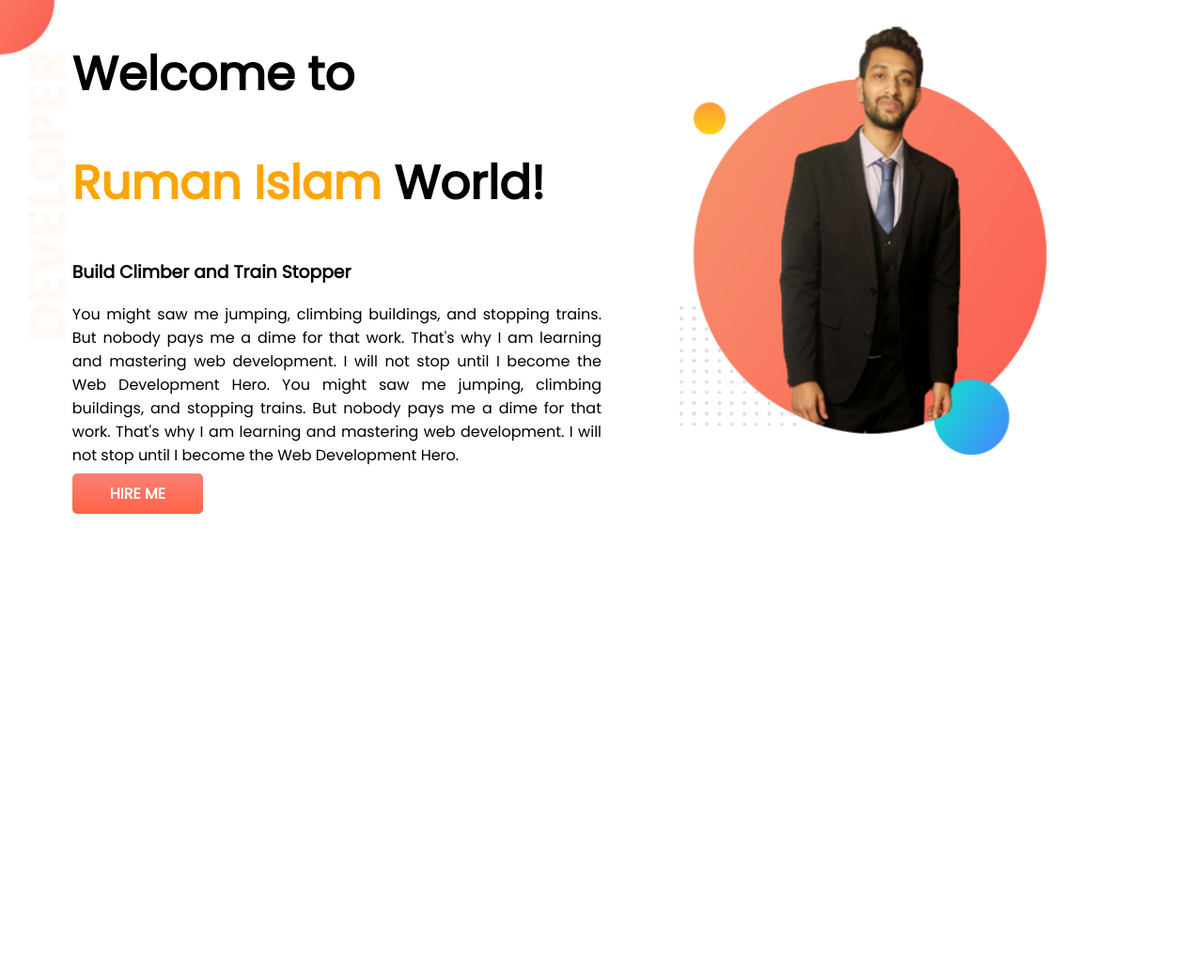
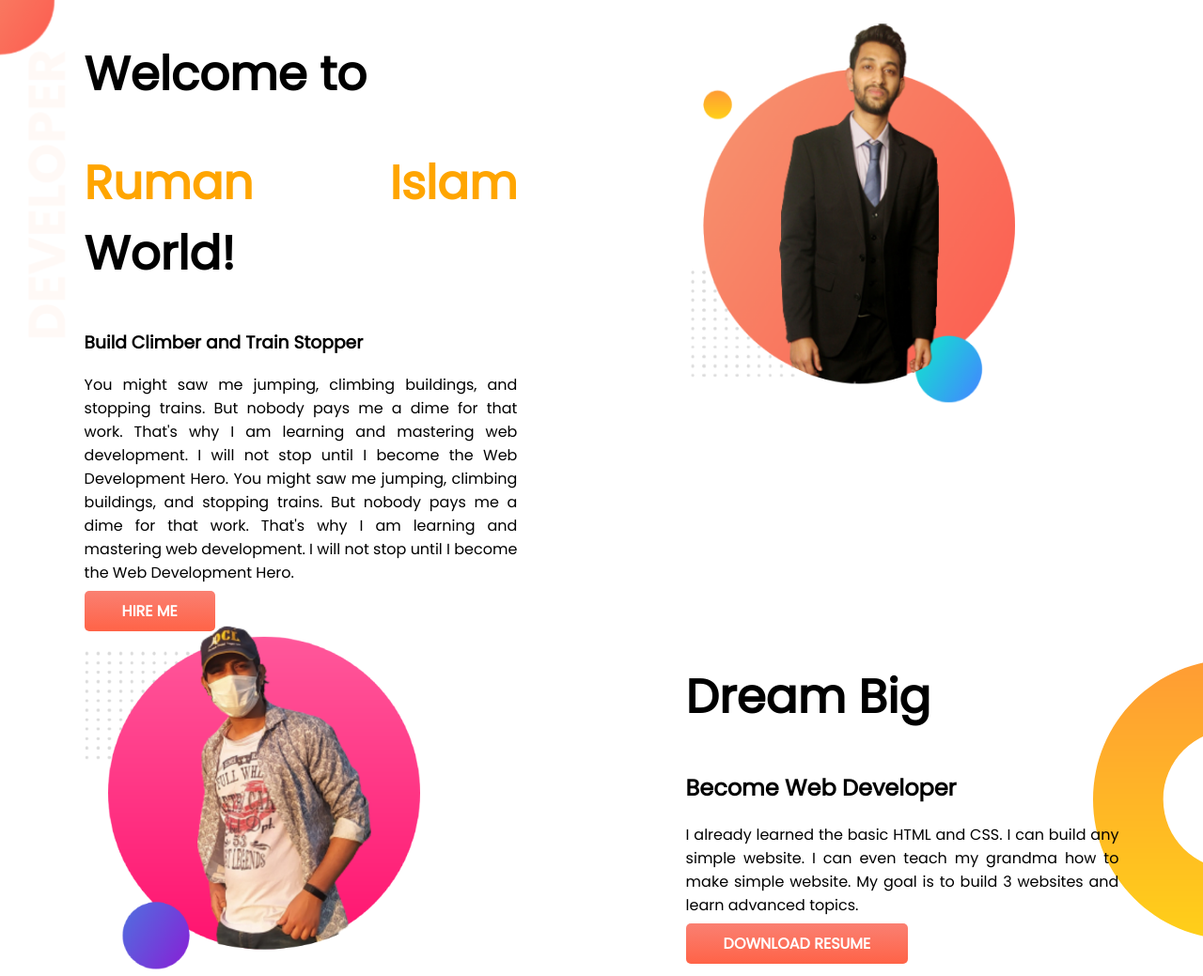
Before and after one commit to Ruman-Islam/developer-portfolio, a plain HTML site: page index.html in a window 1280 px wide. Shown: the whole page at 94% size. Before the commit the page ends 800 px from the top, so only its background shows below. Drawn offline with Linux system fonts and the light colour scheme.

Commit message:
middle banner completed

```diff
--- a/index.html
+++ b/index.html
@@ -29,10 +29,22 @@
                 Development
                 Hero.
             </p>
-            <a class="hire-button" target="_blank" href="#">HIRE ME</a>
+            <a class="link-button" target="_blank" href="#">HIRE ME</a>
         </div>
         <div class="half-width">
-            <img src="/images/img.png" alt="">
+            <img src="images/img.png" alt="">
+        </div>
+    </section>
+    <section class="middle-banner">
+        <div class="half-width">
+            <img src="images/img2.png" alt="">
+        </div>
+        <div class="half-width">
+            <h1>Dream Big</h1>
+            <h2>Become Web Developer</h2>
+            <p>I already learned the basic HTML and CSS. I can build any simple website. I can even teach my grandma how
+                to make simple website. My goal is to build 3 websites and learn advanced topics. </p>
+            <a class="link-button" target="_blank" href="#">DOWNLOAD RESUME</a>
         </div>
     </section>
 
--- a/style.css
+++ b/style.css
@@ -2,6 +2,9 @@ body {
   font-family: "Poppins", sans-serif;
   text-align: justify;
   margin: 0;
+}
+section {
+  display: flex;
 }
 h1 {
   font-size: 50px;
@@ -10,18 +13,18 @@ h1 {
   color: orange;
 }
 .top-banner {
-  display: flex;
-  background-image: url(/images/top-banner.png);
+  background-image: url(images/top-banner.png);
   background-repeat: no-repeat;
 }
 .half-width {
   width: 50%;
-  padding-left: 6%;
+  height: 50%;
+  padding: 0 7%;
 }
 .half-width img {
-  width: 74%;
+  width: 80%;
 }
-.hire-button {
+.link-button {
   text-decoration: none;
   background-image: linear-gradient(salmon, tomato);
   padding: 10px 40px;
@@ -29,3 +32,8 @@ h1 {
   color: white;
   font-weight: 700;
 }
+.middle-banner {
+  background-image: url(images/dream-bg.png);
+  background-repeat: no-repeat;
+  background-position: right;
+}
```
